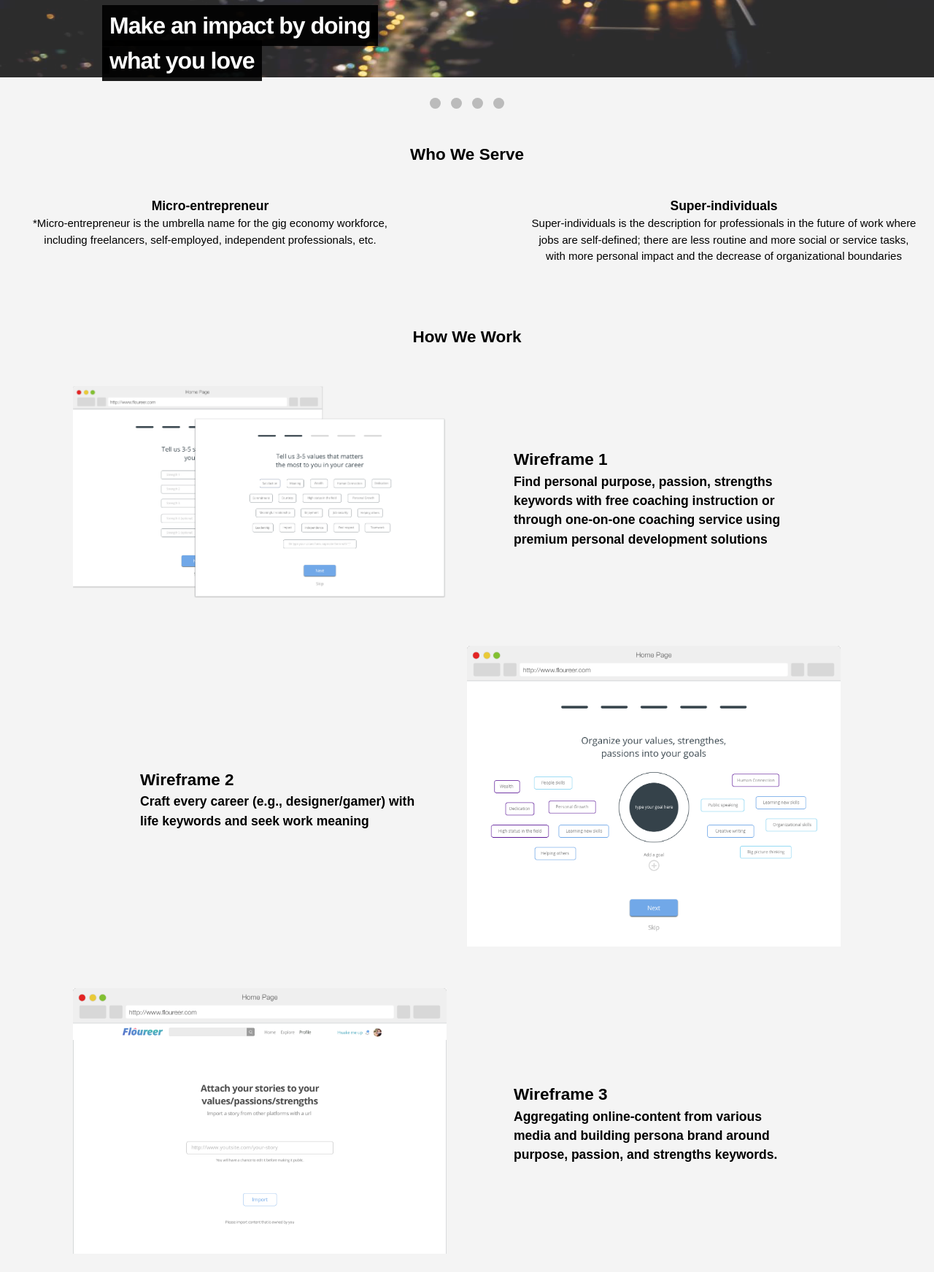
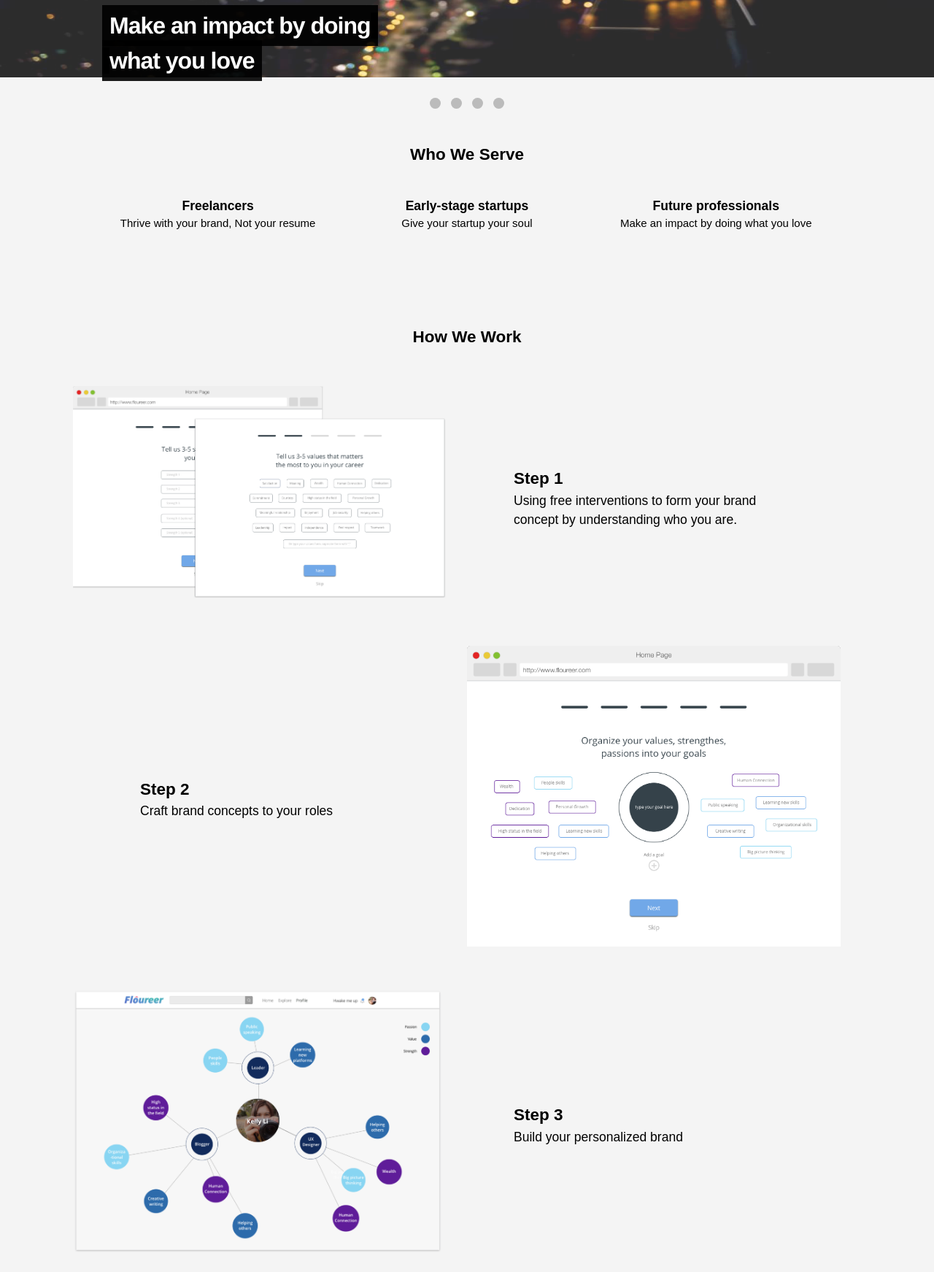
Before and after one commit to ChenxiSu/introWebsite, a website: page public/index.html in a window 1280 px wide. Shown: the part 517-2260 px from the top of the page at 73% size. Drawn offline with Linux system fonts and the light colour scheme.

Commit message:
Updated Content & Images by KY

```diff
--- a/public/css/style.css
+++ b/public/css/style.css
@@ -147,8 +147,8 @@ header a:hover{
 #boxes .box{
 	/*display: inline;*/
 	float:left;
-	width: 30%;
-	padding: 10px;
+	width: 33.33%;
+	padding: 0px;
 	text-align: center;
 }
 #boxes .box img{
@@ -363,24 +363,40 @@ h2 span.spacer {
 
 
 /*Who we serve*/
+.column {
+	width: 33.33%;
+	float: left;
+	text-align: center;
+}
+
+.content{
+	width: 80%;
+	text-align: center;
+	padding-left: 10%;
+	padding-right: 10%;
+}
+
 #whoWeServe{
 	min-height: 200px;
 
 }
-#superIndiv{
+/*#superIndiv{
 	float: right;
 	width: 45%;
-	text-align: center;
+
 }
 #microEntrp{
 	position: absolute;
 	width: 45%;
 	text-align: center;
+}*/
+
+#freelancers p, #startups p, #professionals p{
+	padding: 0 30px;
+	/*text-align: left;*/
 }
 
-#superIndiv p, #microEntrp p{
-	padding: 0 20px;
-}
+
 /*wireframe*/
 #wireframe{
 	height: auto;
@@ -402,6 +418,10 @@ h2 span.spacer {
 .contentContainer{
 	position: relative;
 	margin: 50px 0;
+}
+
+.stepsContent{
+	font-weight: lighter;
 }
 
 .leftImg{
--- a/public/index.html
+++ b/public/index.html
@@ -74,14 +74,34 @@
 		</div>
 
 		<div class="content">
-			<div id="microEntrp">
+			<!-- <div id="microEntrp" class="column">
 				<h3>Micro-entrepreneur</h3>
 				<p>*Micro-entrepreneur is the umbrella name for the gig economy workforce, including freelancers, self-employed, independent professionals, etc.</p>
 			</div>
 
-			<div id="superIndiv" >
+			<div id="superIndiv" class="column" >
 				<h3>Super-individuals</h3>
 				<p>Super-individuals is the description for professionals in the future of work where jobs are self-defined; there are less routine and more social or service tasks, with more personal impact and the decrease of organizational boundaries</p>
+			</div>
+
+			<div id="superIndiv" class="column" >
+				<h3>Super-individuals</h3>
+				<p>Super-individuals is the description for professionals in the future of work where jobs are self-defined; there are less routine and more social or service tasks, with more personal impact and the decrease of organizational boundaries</p>
+			</div>
+ -->
+ 			<div id="freelancers" class="column">
+				<h3>Freelancers</h3>
+				<p>Thrive with your brand, Not your resume</p>
+			</div>
+
+			<div id="startups" class="column" >
+				<h3>Early-stage startups</h3>
+				<p>Give your startup your soul</p>
+			</div>
+
+			<div id="professionals" class="column" >
+				<h3>Future professionals</h3>
+				<p>Make an impact by doing what you love</p>
 			</div>
 		</div>
 
@@ -96,43 +116,45 @@
 		<div class="contentContainer">
 			<img src="images/wireframe1-1.png" class="leftImg">
 			<div class="wfIntroRight">
-				<h2>Wireframe 1</h2>
-				<h3>Find personal purpose, passion, strengths
-keywords with free coaching instruction
-or through one-on-one coaching service
-using premium personal development
-solutions</h3>
+				<h2>Step 1</h2>
+				<h3 class= "stepsContent">Using free interventions to form your brand concept by understanding who you are.
+				</h3>
 			</div>
 		</div>
 
 		<div class="contentContainer">
 
 			<div class="wfIntroLeft">
-				<h2>Wireframe 2</h2>
-				<h3>Craft every career (e.g.,
-designer/gamer) with life
-keywords and seek work meaning</h3>
+				<h2>Step 2</h2>
+				<h3 class= "stepsContent">Craft brand concepts to your roles</h3>
 			</div>
 			<img src="images/reorganize-blue-withplatform.png" class="rightImg">
 		</div>
 
 		<div class="contentContainer">
-			<img src="images/import-stories.png" class="leftImg">
+			<img src="images/Profilex3.png" class="leftImg">
 			<div class="wfIntroRight">
-				<h2>Wireframe 3</h2>
-				<h3>Aggregating online-content from various
-media and building persona brand around
-purpose, passion, and strengths keywords.</h3>
+				<h2>Step 3</h2>
+				<h3 class= "stepsContent">Build your personalized brand</h3>
 			</div>
 		</div>
 
 		<div class="contentContainer">
 
 			<div class="wfIntroLeft">
-				<h2>Wireframe 4</h2>
-				<h3>Facilitating early activities by building accountability partner, group for freelancers to ease their pain points – isolation.</h3>
+				<h2>Step 4</h2>
+				<h3 class= "stepsContent">Tell your stories and strengthen your brand.
+				</h3>
 			</div>
-			<img src="images/wireframe4.png" class="rightImg">
+			<img src="images/Profile-keyword-storiesx3.png" class="rightImg">
+		</div>
+
+		<div class="contentContainer">
+			<img src="images/step5.png" class="leftImg">
+			<div class="wfIntroRight">
+				<h2>Step 5</h2>
+				<h3 class= "stepsContent">Differentiate, scale, and connect</h3>
+			</div>
 		</div>
 
 	</section>
```
Also changed, not shown: public/images/Profile-keyword-stories.png (added), public/images/Profile-keyword-storiesx3.png (added), public/images/Profile.png (added), public/images/Profilex3.png (added), public/images/browserBG.png (added), 2 other files.
